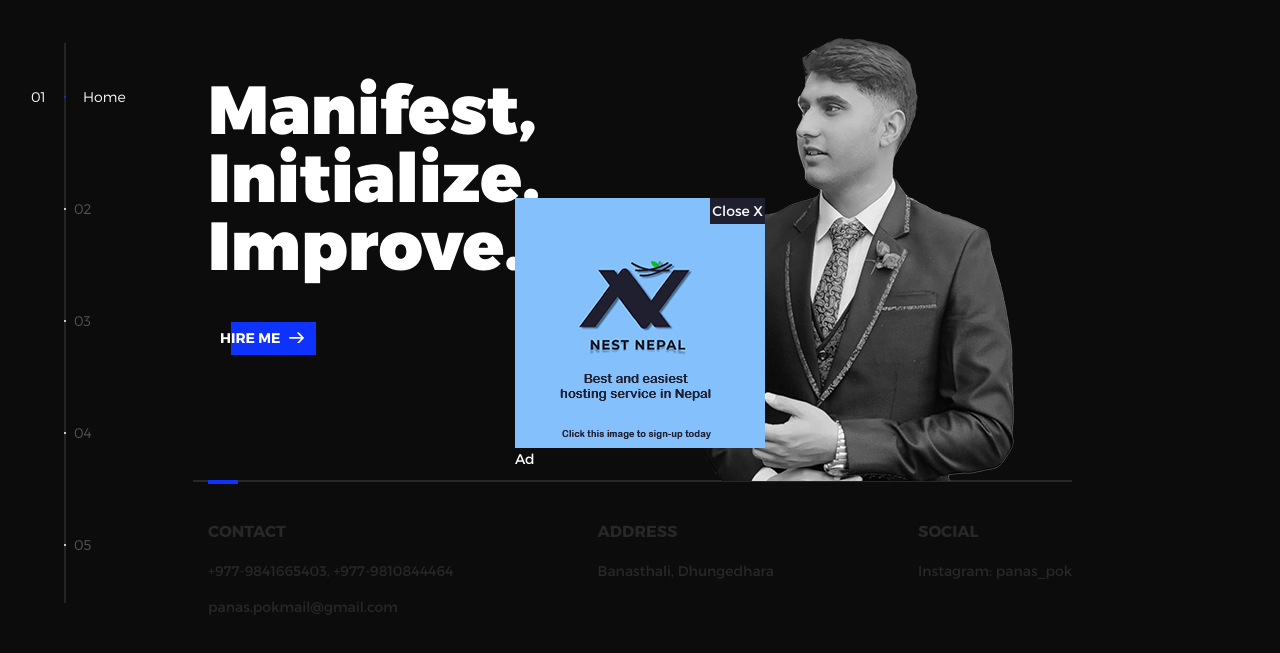
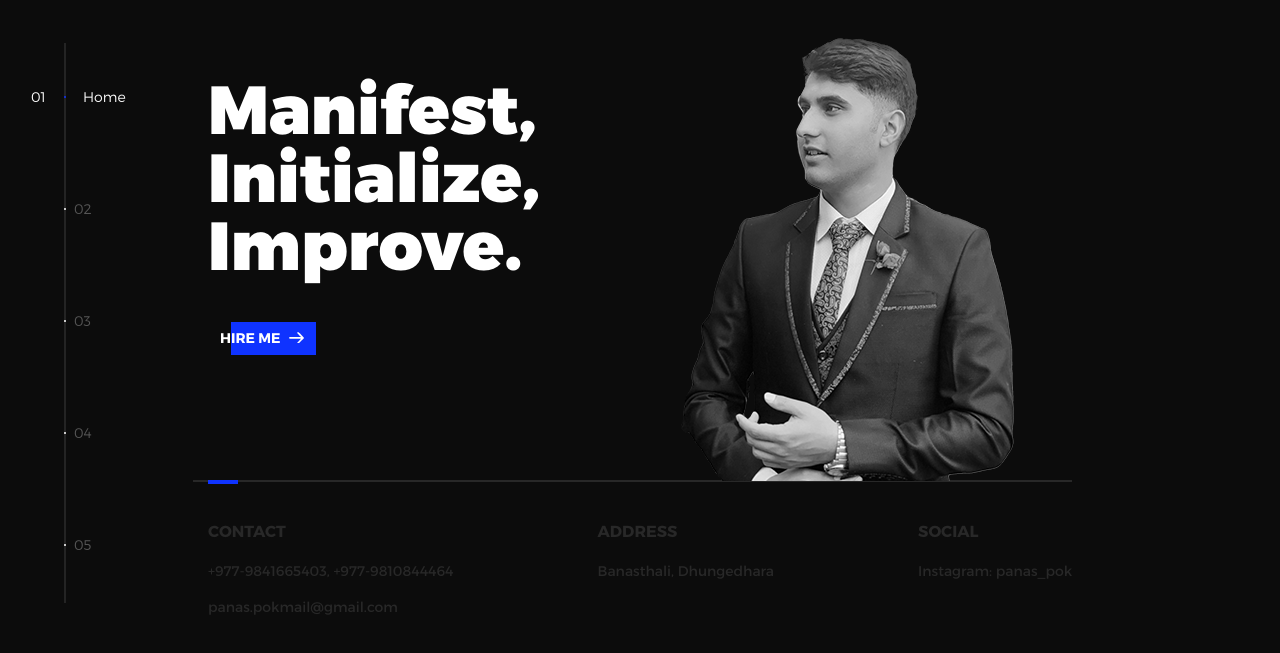
Before and after one commit to kindablissy/PanasPort, a plain HTML site: page index.html in a window 1280 px wide. Shown: the part 77-730 px from the top of the page. Drawn offline with nearby package versions, Linux system fonts and the light colour scheme; files whose address does not match are found by name.

Commit message:
ad removed

```diff
--- a/index.html
+++ b/index.html
@@ -62,13 +62,13 @@
             <li><span>Hire us</span></li>
           </ul>
         </nav>
-        <div id="customPic" class="customPic">
+        <!-- <div id="customPic" class="customPic">
           <button id="close">Close X</button>
           <a href="https://myaccount.nestwebhost.com/aff.php?aff=664" target="_blank" id="linkka">
               <img src="/assets//img//ad.png" alt="Ad Image" id="imgg">
           </a>
           <p class="textSaying">Ad</p>
-      </div>
+      </div> -->
         <ul class="l-main-content main-content">
           <li class="l-section section section--is-active">
             <div class="intro">
```
